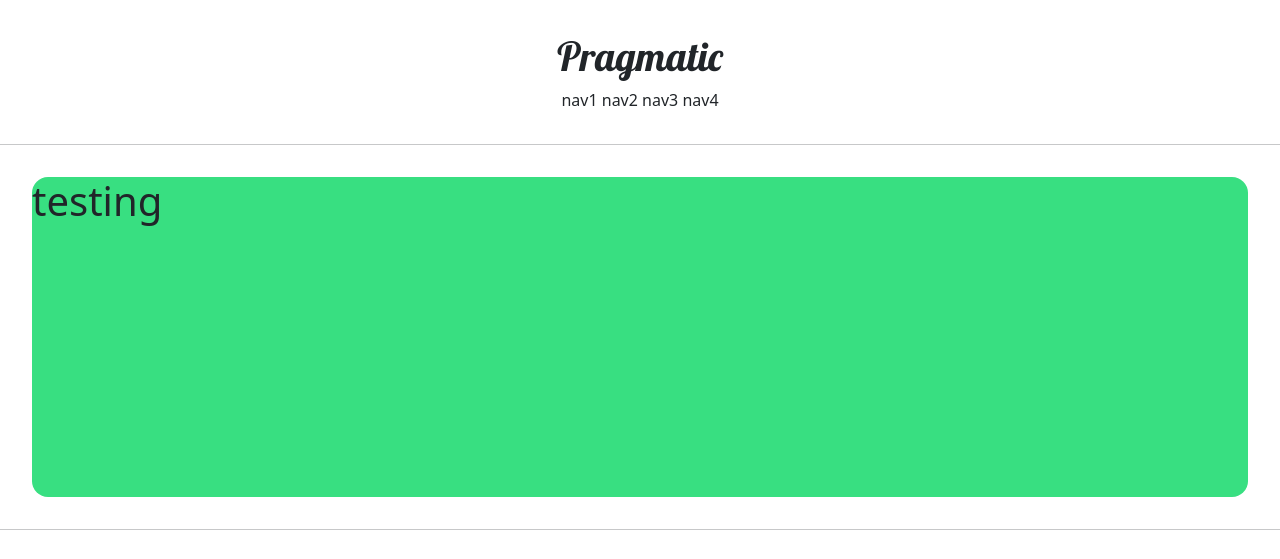
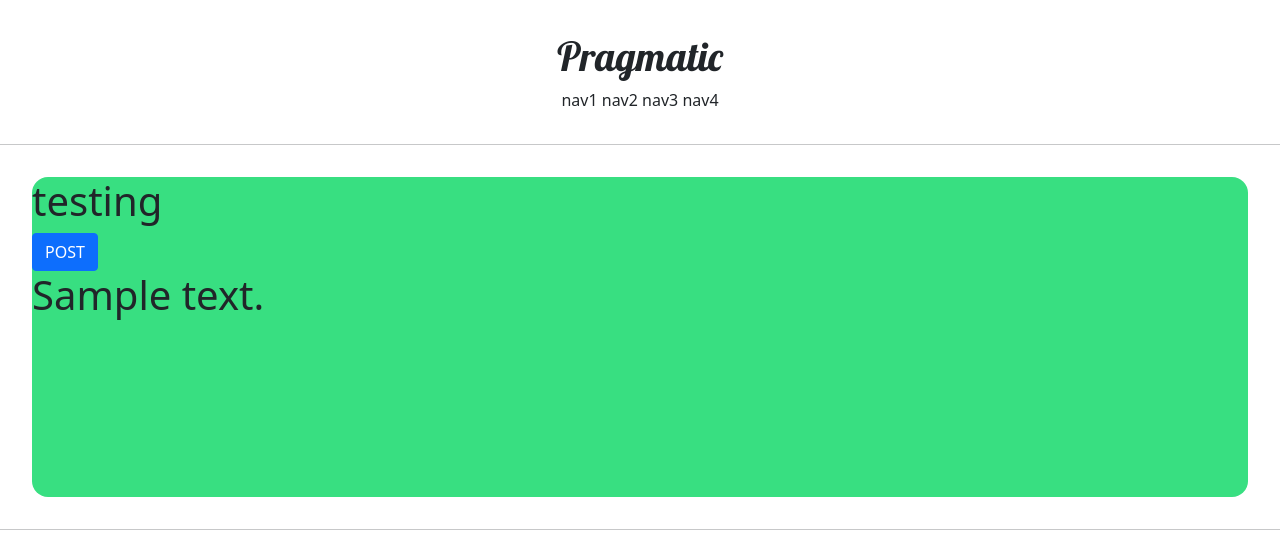
Before and after one commit to ri-naa/pragmatic, a Django app: template accountapp/templates/accountapp/hello_world.html in a window 1280 px wide. Shown: the top 559 px of the page. Run offline with Django 3.2, Linux system fonts and the light colour scheme; the template is opened without the code that fills it: most values are stand-ins (such as "Sample title", 1, 10 or a date in 2020).

Commit message:
django course 16 commit

```diff
--- a/accountapp/templates/accountapp/hello_world.html
+++ b/accountapp/templates/accountapp/hello_world.html
@@ -3,9 +3,17 @@
 {% block content %}
 
     <div style="height: 20rem; background-color: #38df81; border-radius: 1rem; margin: 2rem;">
-      <h1>
-        testing
-      </h1>
+        <h1>
+            testing
+        </h1>
+
+       <form action="/account/hello_world/" method="post">
+           {% csrf_token %}
+           <input type="submit" class="btn btn-primary" value="POST">
+       </form>
+        <h1>
+            {{ text }}
+        </h1>
 
     </div>
 
```
Also changed, not shown: accountapp/views.py (+6 -1 lines).
